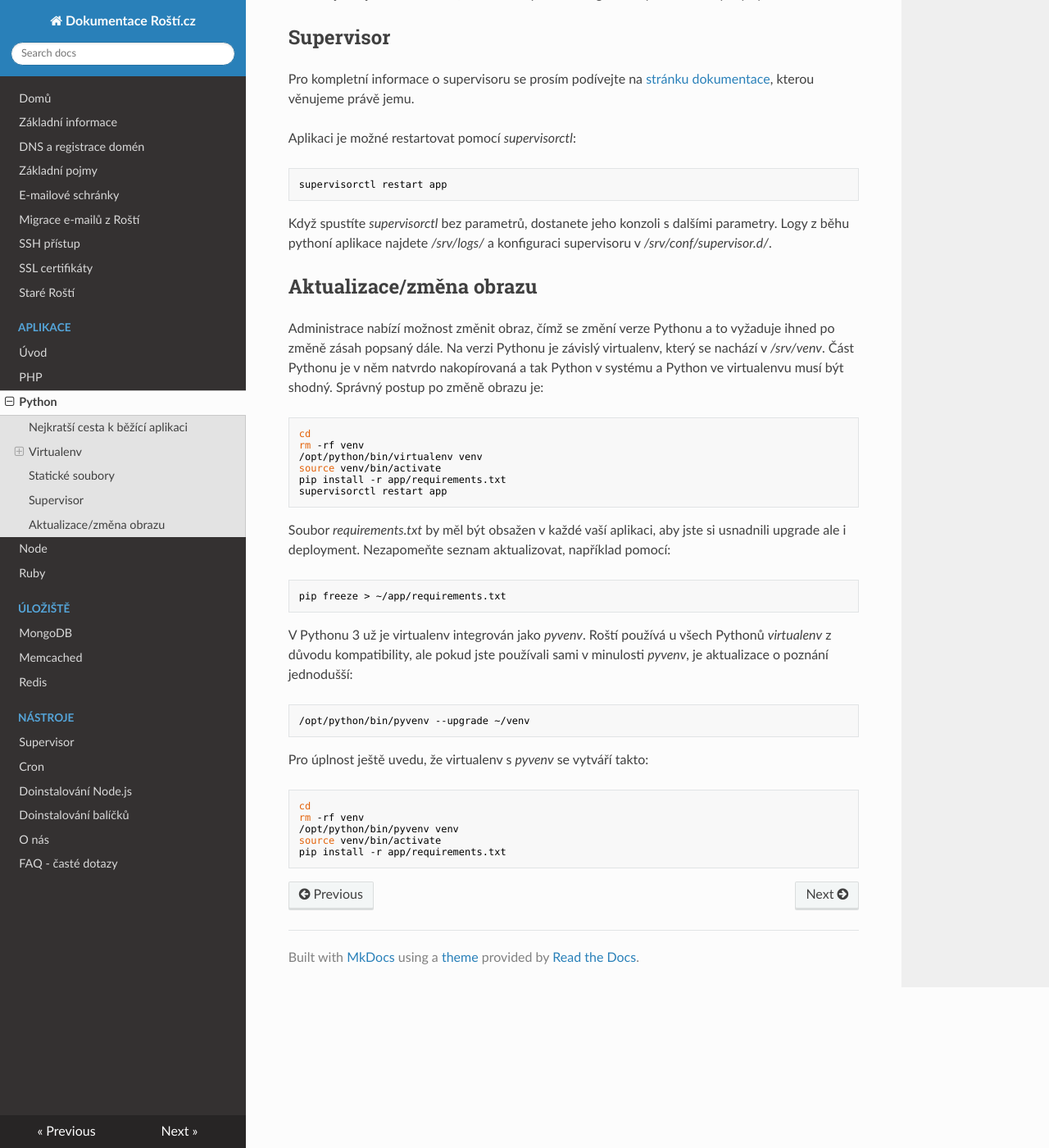
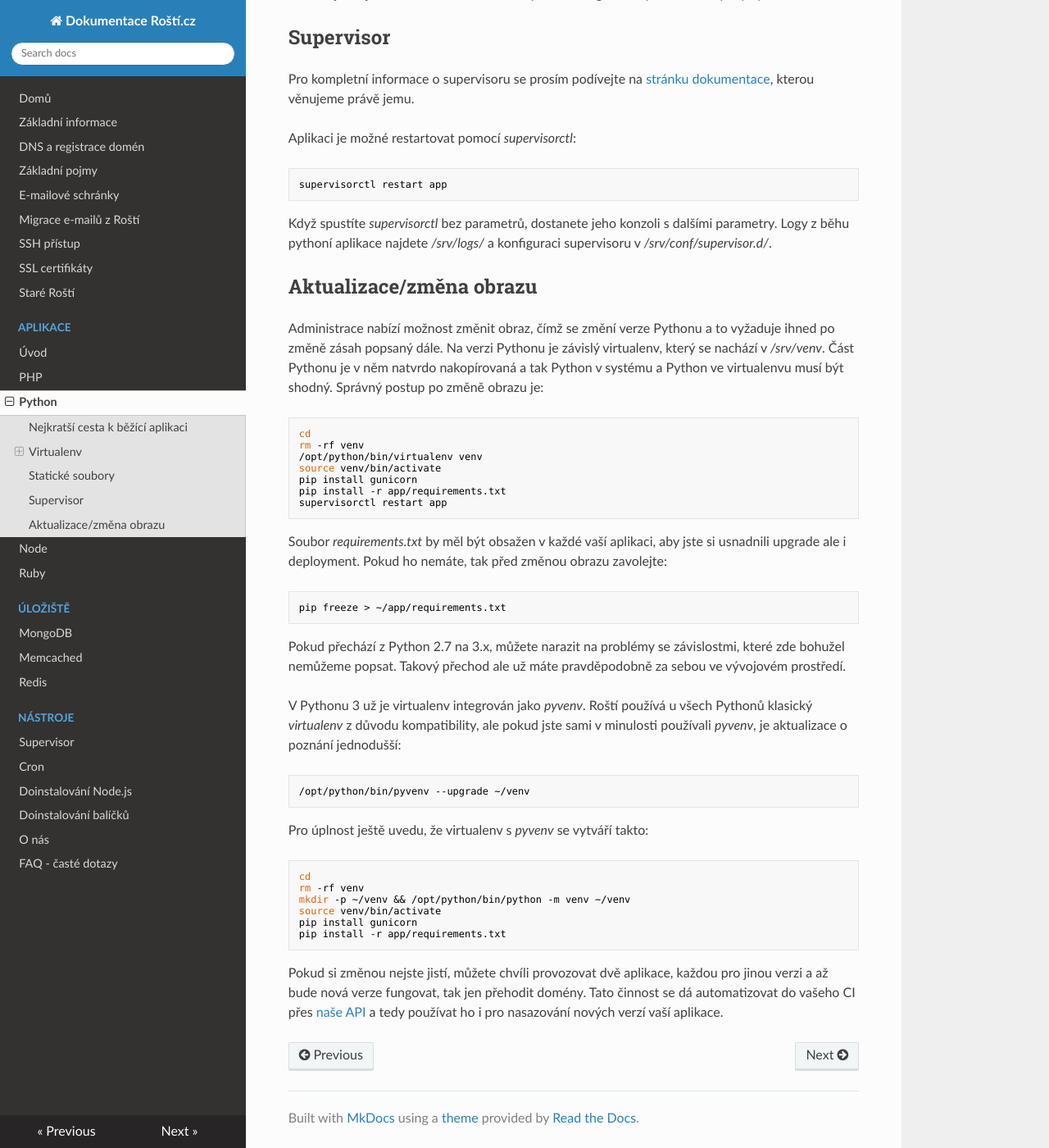
Before and after one commit to rosti-cz/rosti-docs, an MkDocs documentation site: the page built from docs/apps/python.md, in a window 1280 px wide and 1400 px high, scrolled down 2043 px. Shown: the whole window at 82% size. Built offline with MkDocs 1.6.1, drawn with Linux system fonts in a browser that asks for light colours; nearby versions of some CDN libraries; old or Windows-style settings are respelled for this version of MkDocs.

Commit message:
Python upgrade fix

````diff
--- a/docs/apps/python.md
+++ b/docs/apps/python.md
@@ -83,17 +83,20 @@ cd
 rm -rf venv
 /opt/python/bin/virtualenv venv
 source venv/bin/activate
+pip install gunicorn
 pip install -r app/requirements.txt
 supervisorctl restart app
 ```
 
-Soubor *requirements.txt* by měl být obsažen v každé vaší aplikaci, aby jste si usnadnili upgrade ale i deployment. Nezapomeňte seznam aktualizovat, například pomocí:
+Soubor *requirements.txt* by měl být obsažen v každé vaší aplikaci, aby jste si usnadnili upgrade ale i deployment. Pokud ho nemáte, tak před změnou obrazu zavolejte:
 
 ```bash
 pip freeze > ~/app/requirements.txt
 ```
 
-V Pythonu 3 už je virtualenv integrován jako *pyvenv*. Roští používá u všech Pythonů *virtualenv* z důvodu kompatibility, ale pokud jste používali sami v minulosti *pyvenv*, je aktualizace o poznání jednodušší:
+Pokud přechází z Python 2.7 na 3.x, můžete narazit na problémy se závislostmi, které zde bohužel nemůžeme popsat. Takový přechod ale už máte pravděpodobně za sebou ve vývojovém prostředí.
+
+V Pythonu 3 už je virtualenv integrován jako *pyvenv*. Roští používá u všech Pythonů klasický *virtualenv* z důvodu kompatibility, ale pokud jste sami v minulosti používali *pyvenv*, je aktualizace o poznání jednodušší:
 
 ```bash
 /opt/python/bin/pyvenv --upgrade ~/venv
@@ -104,7 +107,10 @@ Pro úplnost ještě uvedu, že virtualenv s *pyvenv* se vytváří takto:
 ```bash
 cd
 rm -rf venv
-/opt/python/bin/pyvenv venv
+mkdir -p ~/venv && /opt/python/bin/python -m venv ~/venv
 source venv/bin/activate
+pip install gunicorn
 pip install -r app/requirements.txt
 ```
+
+Pokud si změnou nejste jistí, můžete chvíli provozovat dvě aplikace, každou pro jinou verzi a až bude nová verze fungovat, tak jen přehodit domény. Tato činnost se dá automatizovat do vašeho CI přes [naše API](https://admin.rosti.cz/api/) a tedy používat ho i pro nasazování nových verzí vaší aplikace.
````
